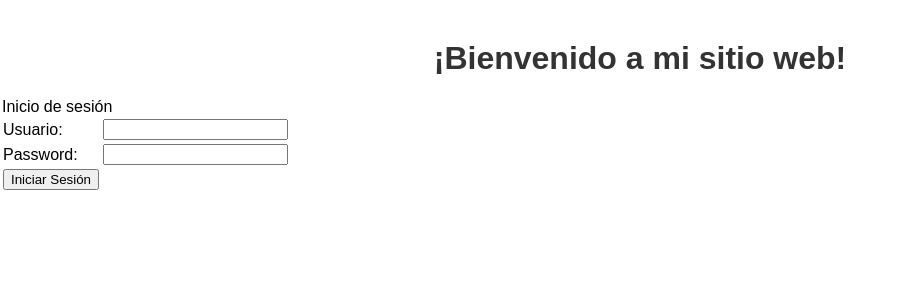
After one commit to JEREMYQS/JAPP-WEB, a Django app: page /inicio/ in a window 1280 px wide. The commit adds this page. Shown: the top 300 px of the page, without its empty margins (0-903 px from the left). Run offline with Django 5.2, Linux system fonts and the light colour scheme.

Commit message:
inicio de sesion agregado

```diff
--- /dev/null
+++ b/Templates/inicio.html
@@ -0,0 +1,39 @@
+<!DOCTYPE html>
+<html>
+<head>
+    <title>Inicio de Sesión</title>
+
+</head>
+<body>
+    <h1>¡Bienvenido a mi sitio web!</h1>
+    <link rel="stylesheet" href="static/css/estilos.css">
+
+    <form method="post">
+        {% csrf_token %}
+    <fielset>
+         <legend> Inicio de sesión </legend>
+         <table>
+            <tr>
+                <td><label for="usuario">Usuario:</label></td>
+                <td><input type="text" id="usuario" name="usuario"></td>
+            </tr>
+            <tr>
+                <td><label for="Password">Password:</label></td>
+                <td><input type="text" id="password" name="password"></td>
+            </tr>
+            <tr>
+            <td> <button type="button" onclick="location.href='{% url 'Home' %}'">Iniciar Sesión</button></td>
+            </tr>
+
+
+    </fieldset>
+</form>
+
+
+
+
+
+
+</body>
+
+</html>
--- a/practica1/views.py
+++ b/practica1/views.py
@@ -2,6 +2,9 @@ from django.shortcuts import render
 from django.http import HttpResponse
 
 # Create your views here.
+def inicio(request):
+    return render(request, "inicio.html")
+
 def Home(request):
     return render(request,'Home.html',{
 
--- a/servidor/urls.py
+++ b/servidor/urls.py
@@ -19,8 +19,9 @@ from django.urls import path
 from practica1 import views
 
 urlpatterns = [
-    path('', views.Home, name="Home"),
+    path('', views.inicio, name="inicio"),
     path('Home/', views.Home, name="Home"),
     path('admin/', admin.site.urls),
     path('Servicios/', views.Servicios, name="Servicios"),
+    path('inicio/', views.inicio, name="inicio")
 ]
--- a/static/css/estilos.css
+++ b/static/css/estilos.css
@@ -61,3 +61,12 @@ margin-top: 10%;
  margin-right: 70%;
 
 }
+
+form.login-form{
+    background: #fff;
+    padding: 20px;
+    border-radius: 8px;
+    box-shadow: 0 0 10px rgba(0, 0, 0, 0.1);
+    width: 300px;
+    margin: 20px auto; /* Centrar el formulario horizontalmente */
+}
```
